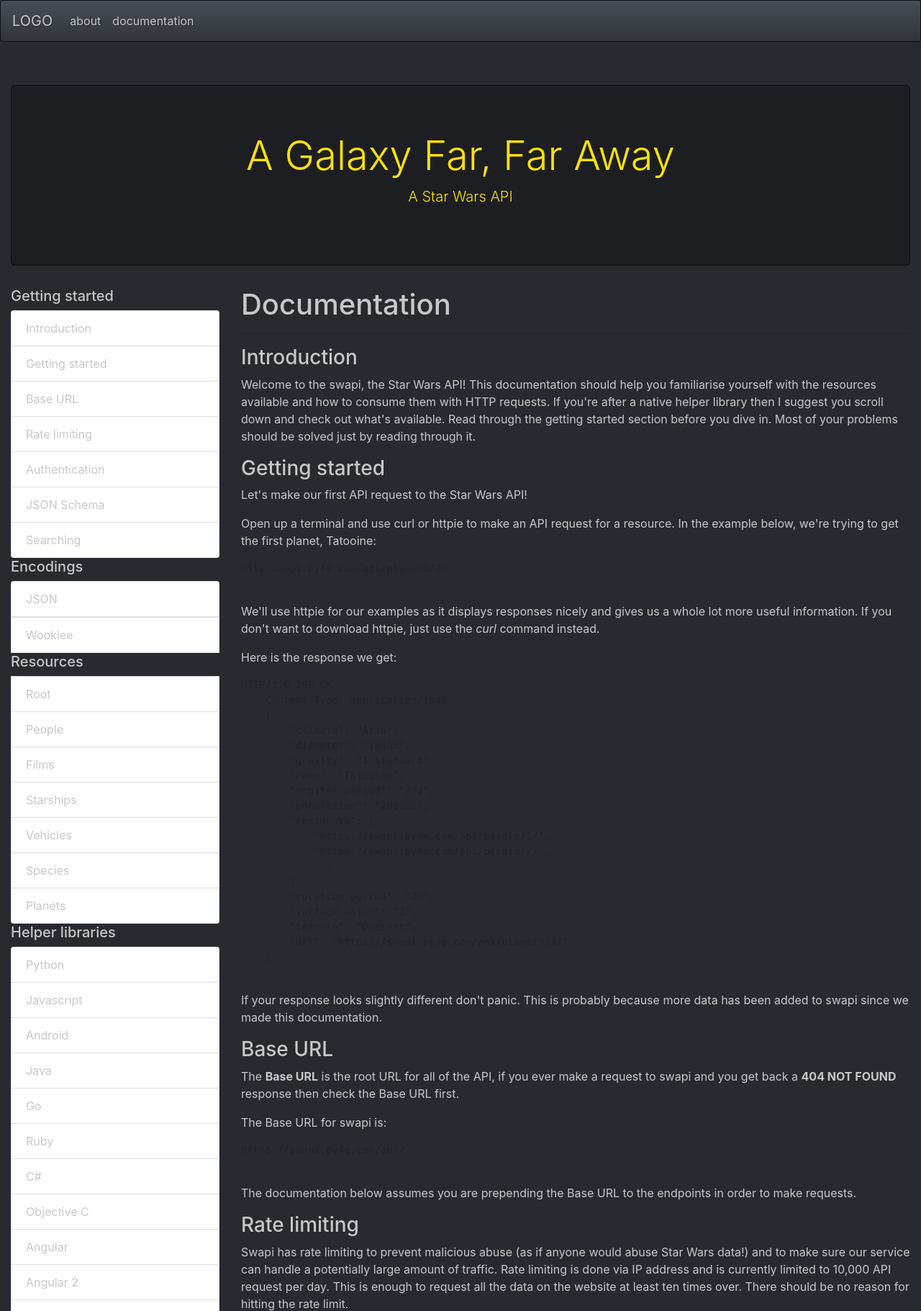
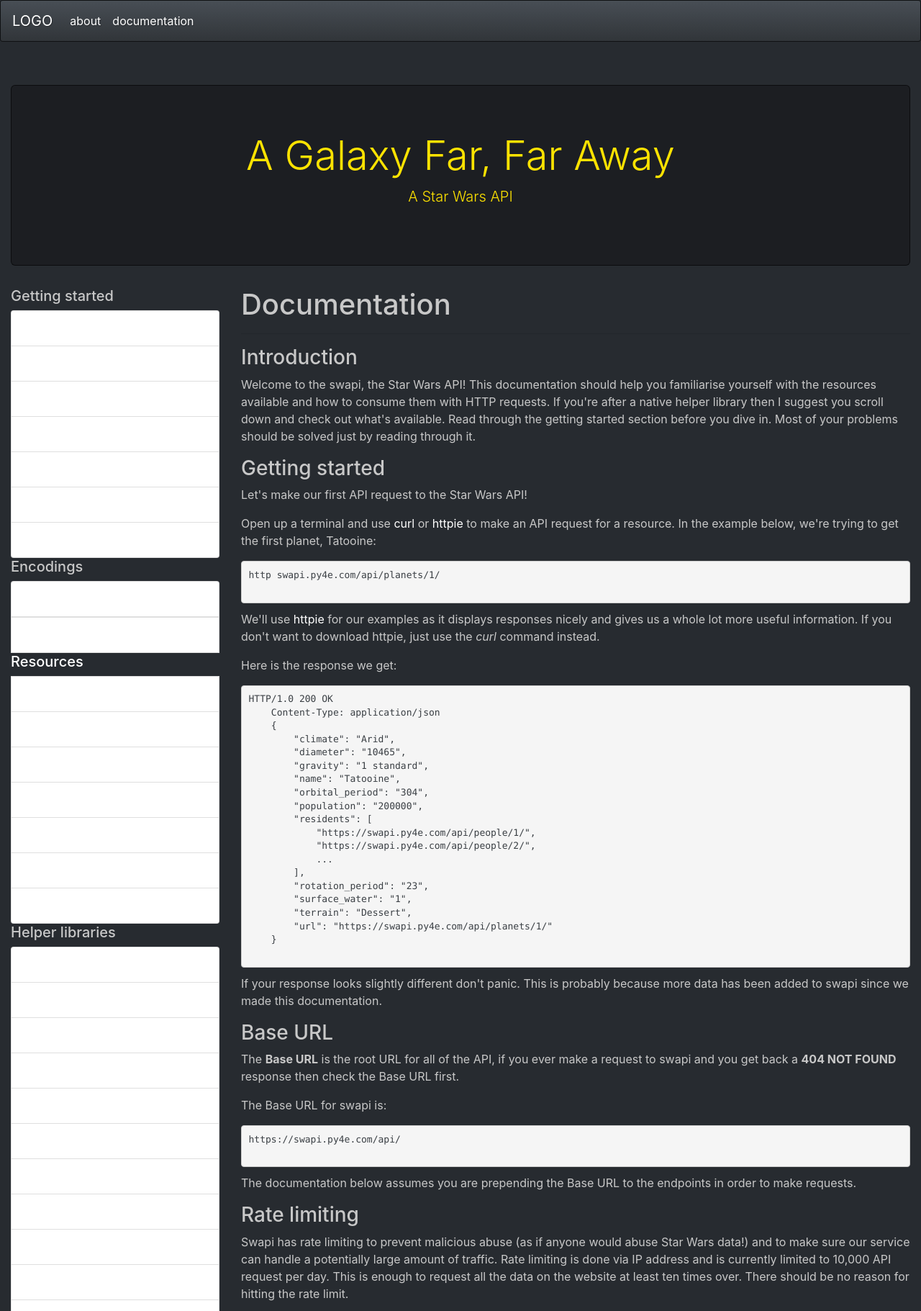
Before and after one commit to ykamat/gffa, a Django app: page /apps/webapp/docs/ in a window 1280 px wide. Shown: the top 1821 px of the page at 72% size. Run offline with Django 3.2, Linux system fonts and the light colour scheme; some libraries are stand-ins or nearby versions.

Commit message:
Update <pre> and <h4> styles.

```diff
--- a/apps/webapp/static/css/gffa.css
+++ b/apps/webapp/static/css/gffa.css
@@ -4,7 +4,8 @@
 }
 
 a {
-    color: #c8c8c8;
+    color: #ffffff;
+    text-decoration: none;
 }
 
 a:hover {
@@ -13,6 +14,30 @@
 
 div {
     display: block;
+}
+
+/*
+h2 {
+    font-size: 20px;
+}
+*/
+
+.h4, h4 {
+    font-size: 1.5rem;
+}
+
+pre {
+    display: block;
+    padding: 9.5px;
+    margin: 0 0 10px;
+    font-size: 13px;
+    line-height: 1.42857143;
+    word-break: break-all;
+    word-wrap: break-word;
+    color: #3a3f44;
+    background-color: #f5f5f5;
+    border: 1px solid #cccccc;
+    border-radius: 4px;
 }
 
 /*
--- a/apps/webapp/templates/webapp/about.html
+++ b/apps/webapp/templates/webapp/about.html
@@ -51,7 +51,7 @@
             print("Why George, why.")
     </code></pre>
 
-    <h2 id="whatarethefeatures">What are the features?</h2>
+    <h4 id="whatarethefeatures">What are the features?</h4>
 
     <p>We're using <a href="https://djangoproject.com">Django</a> and <a href="https://django-rest-framework.org">Django REST Framework</a> to serve a <a href="https://en.wikipedia.org/wiki/REST">RESTish</a> API to you.</p>
 
```
